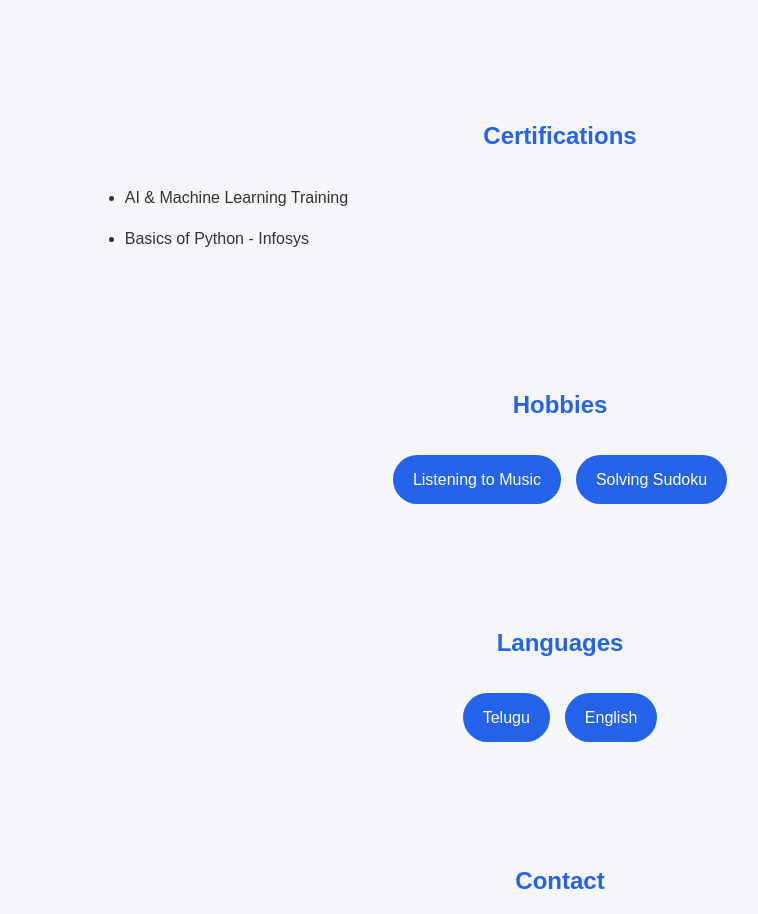
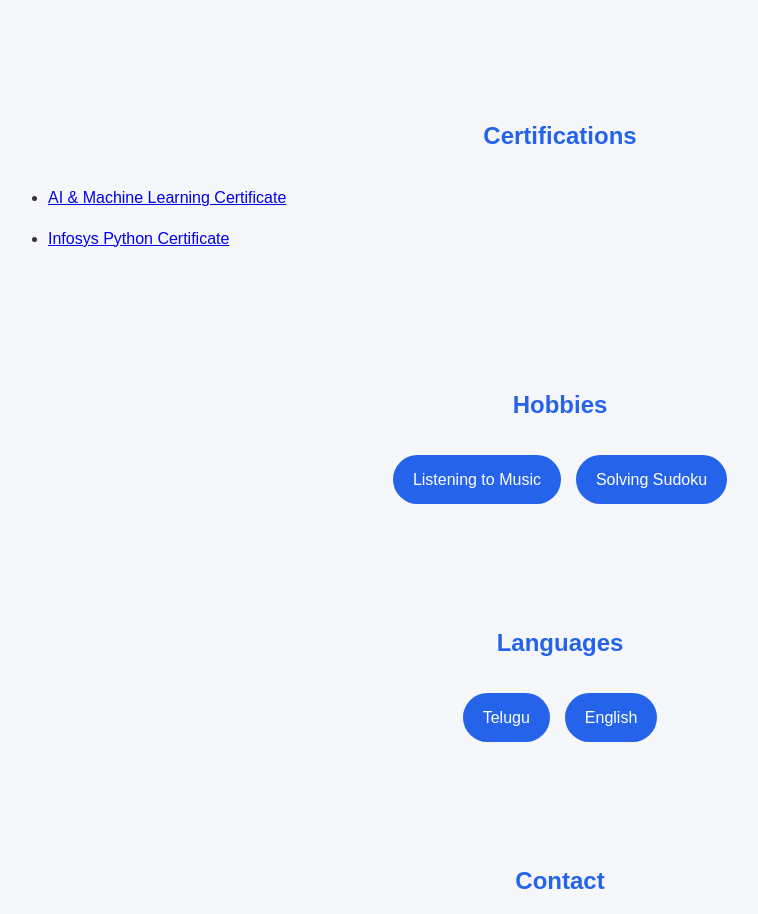
Before and after one commit to Jyothi0818/Jyothi_portfolio, a plain HTML site: page index.html in a window 1280 px wide. Shown: the part 1595-2509 px from the top of the page, without its empty margins (80-838 px from the left). Drawn offline with Linux system fonts and the light colour scheme.

Commit message:
Enhance certifications section with certificate links
Updated the certifications section to include links to certificates.

```diff
--- a/index.html
+++ b/index.html
@@ -86,14 +86,21 @@
 </section>
 
 <section id="certifications">
-    <div class="container">
-        <h2>Certifications</h2>
+    <h2>Certifications</h2>
 
-        <ul>
-            <li>AI & Machine Learning Training</li>
-            <li>Basics of Python - Infosys</li>
-        </ul>
-    </div>
+    <ul>
+        <li>
+            <a href="certificates/AI_ML_Certificate.pdf" target="_blank">
+                AI & Machine Learning Certificate
+            </a>
+        </li>
+
+        <li>
+            <a href="certificates/Infosys_Python.pdf" target="_blank">
+                Infosys Python Certificate
+            </a>
+        </li>
+    </ul>
 </section>
 
 <section>
```
